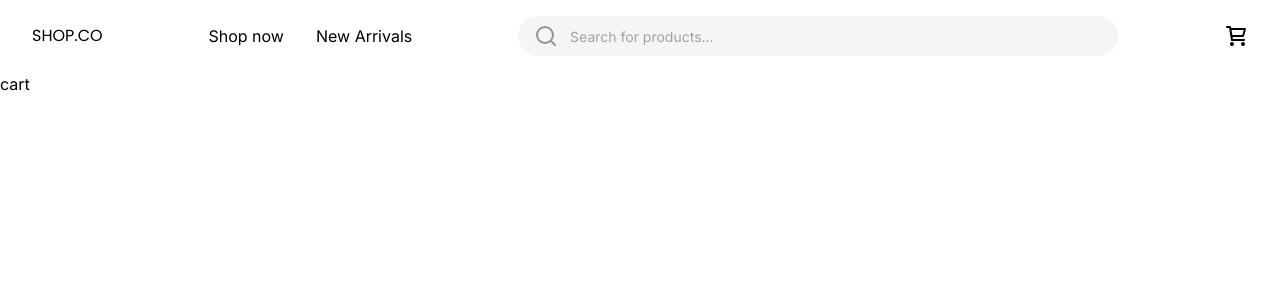
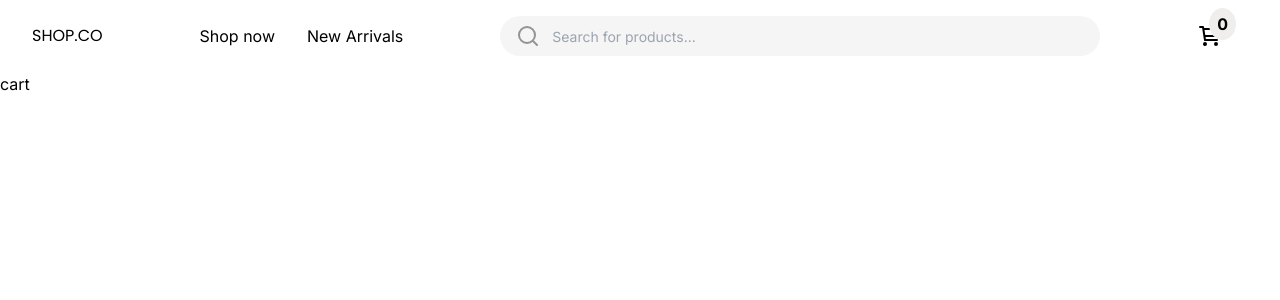
Before and after one commit to IshanVeer/profile-fyi-assignment, a Next.js app: page /cart in a window 1280 px wide. Shown: the top 300 px of the page. Built offline with nearby package versions, Linux system fonts and the light colour scheme.

Commit message:
Addded cart tag

```diff
--- a/components/shared/navbar/Navbar.tsx
+++ b/components/shared/navbar/Navbar.tsx
@@ -40,6 +40,7 @@ const Navbar = () => {
             height={24}
           />
         </Button>
+
         <Link
           href='/cart'
           className='transition duration-150 hover:stroke-neutral-300'
@@ -52,6 +53,9 @@ const Navbar = () => {
             className='hover:stroke-neutral-300'
           />
         </Link>
+        <span className='subtle-regular relative bottom-3 right-3 rounded-[100%] bg-primary-500 px-2 py-1 font-bold'>
+          0
+        </span>
       </div>
     </nav>
   );
```
